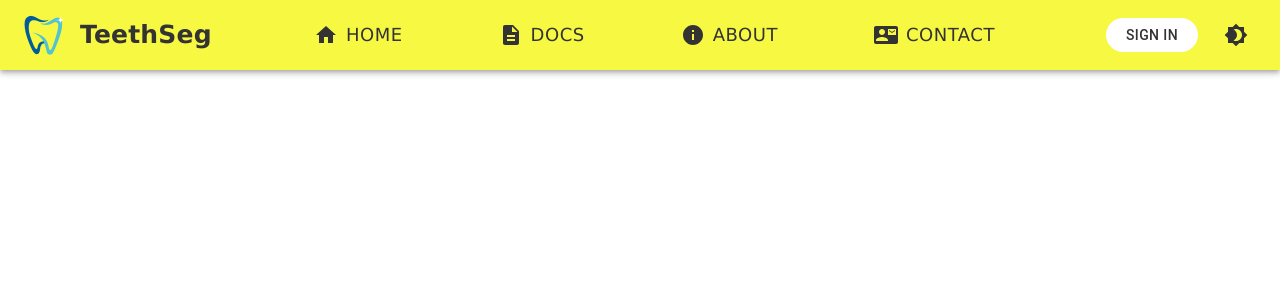
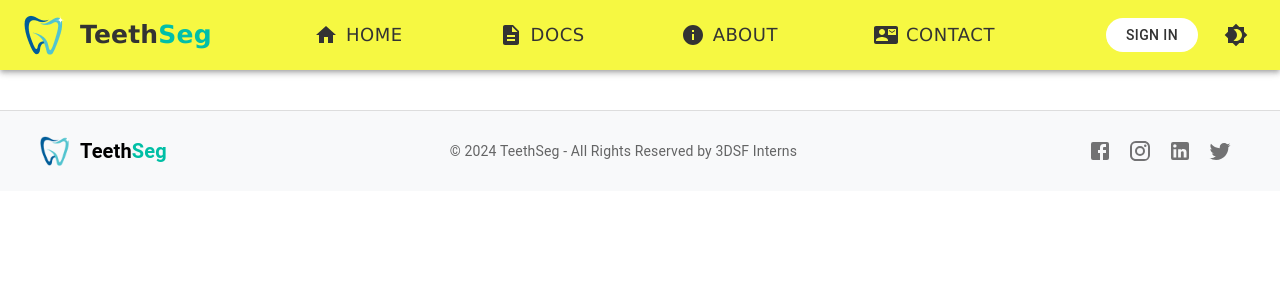
Before and after one commit to BarbaraRacha/3D-Teeth-Segmentation, a React (Create React App) app: page / in a window 1280 px wide. Shown: the top 300 px of the page. Built offline with nearby package versions, Linux system fonts and the light colour scheme.

Commit message:
5th commit

```diff
--- a/src/App.js
+++ b/src/App.js
@@ -1,6 +1,7 @@
 import React, { useState, useEffect } from 'react';
 import { BrowserRouter as Router, Routes, Route } from 'react-router-dom';
 import Navbar from './components/Navbar';
+import Footer from './components/Footer';
 import UploadViewComponent from './components/UploadViewComponent';
 import Contact from './components/Contact';
 
@@ -47,6 +48,8 @@ function App() {
                     <Route path="/contact" element={<Contact />} />
                     <Route path="/home" element={<UploadViewComponent />} />
                 </Routes>
+                <br></br>
+                <Footer />
             </div>
         </Router>
     );
--- /dev/null
+++ b/src/components/Footer.js
@@ -0,0 +1,60 @@
+import React from 'react';
+import { Box, Typography, IconButton } from '@mui/material';
+import FacebookIcon from '@mui/icons-material/Facebook';
+import InstagramIcon from '@mui/icons-material/Instagram';
+import LinkedInIcon from '@mui/icons-material/LinkedIn';
+import TwitterIcon from '@mui/icons-material/Twitter';
+import logo from '../images/logo.png';
+
+
+function Footer() {
+    return (
+        <Box
+            sx={{
+                display: 'flex',
+                justifyContent: 'space-between',
+                alignItems: 'center',
+                padding: '10px 40px',
+                backgroundColor: '#f8f9fa',
+                borderTop: '1px solid #ddd',
+                marginTop: 'auto',
+                height: '60px',
+            }}
+        >
+            {/* Logo and text */}
+            <Box sx={{ display: 'flex', alignItems: 'center' }}>
+                <img
+                    src={logo}
+                    alt="TeethSeg Logo"
+                    style={{ width: '30px', marginRight: '10px' }}
+                />
+                <Typography variant="h6" component="span" sx={{ fontWeight: 'bold' }}>
+                    Teeth<span style={{ color: '#00bfa5' }}>Seg</span>
+                </Typography>
+            </Box>
+
+            {/* Copyright */}
+            <Typography variant="body2" color="textSecondary">
+                © 2024 TeethSeg - All Rights Reserved by 3DSF Interns
+            </Typography>
+
+            {/* Social media icons */}
+            <Box>
+                <IconButton href="https://www.facebook.com" target="_blank">
+                    <FacebookIcon />
+                </IconButton>
+                <IconButton href="https://www.instagram.com" target="_blank">
+                    <InstagramIcon />
+                </IconButton>
+                <IconButton href="https://www.linkedin.com" target="_blank">
+                    <LinkedInIcon />
+                </IconButton>
+                <IconButton href="https://www.twitter.com" target="_blank">
+                    <TwitterIcon />
+                </IconButton>
+            </Box>
+        </Box>
+    );
+}
+
+export default Footer;
--- a/src/components/Navbar.js
+++ b/src/components/Navbar.js
@@ -53,7 +53,7 @@ function Navbar({ themeMode, changeThemeMode }) { // Recevoir changeThemeMode co
                         flexGrow: 1, // Prendre tout l'espace pour centrer
                     }}
                 >
-                    TeethSeg
+                    Teeth<span style={{ color: '#00bfa9' }}>Seg</span>
                 </Typography>
 
                 <div>
```
